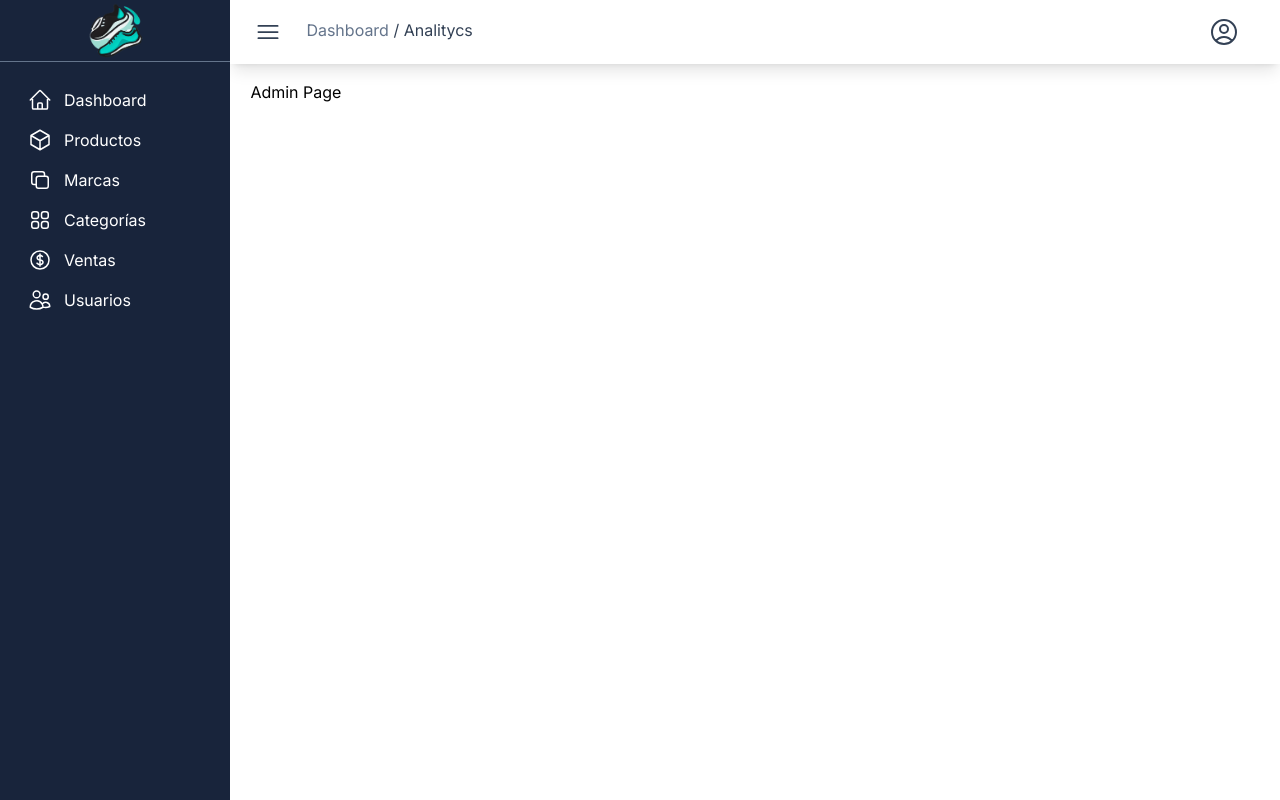
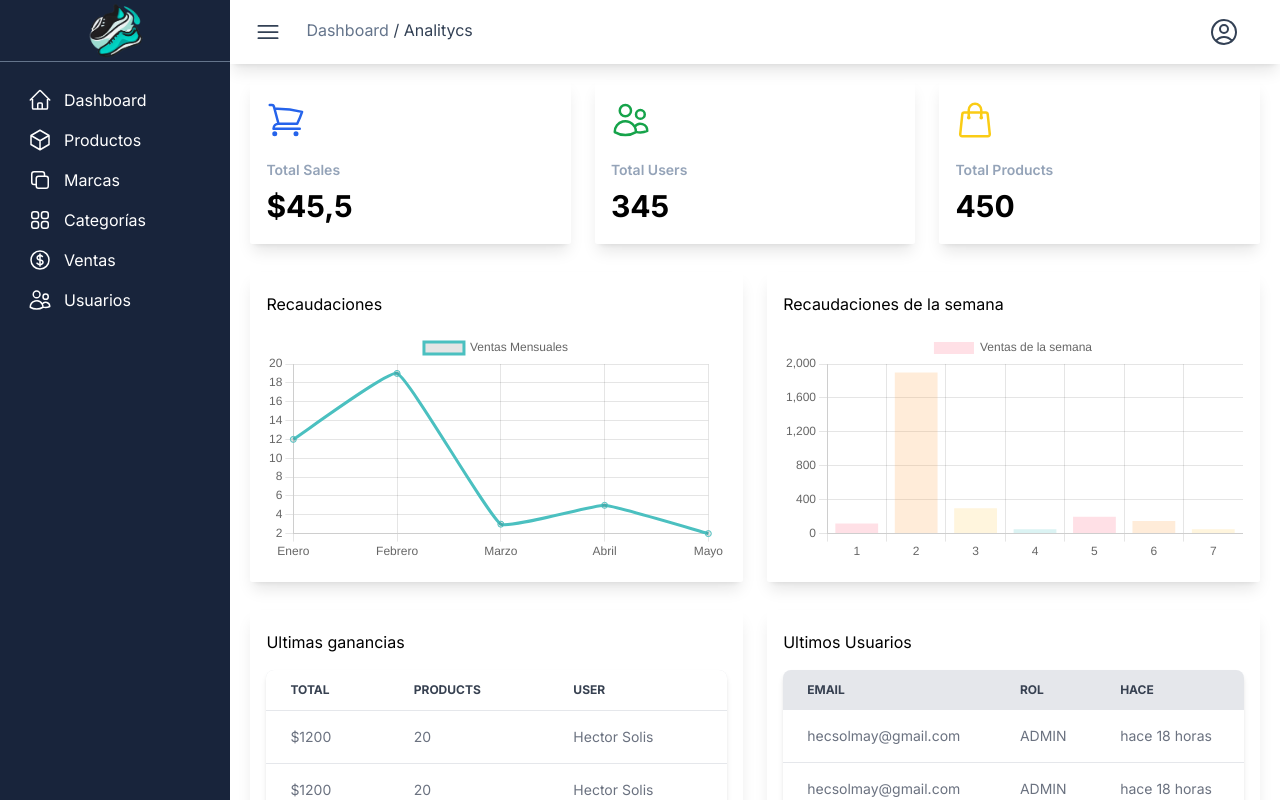
Before and after one commit to hecsolmay/walkstyle-web, a Next.js app: page /admin in a window 1280 px wide. Built offline with nearby package versions, Linux system fonts and the light colour scheme.

Commit message:
add admin dashboard format

```diff
--- a/src/app/admin/page.tsx
+++ b/src/app/admin/page.tsx
@@ -1,3 +1,108 @@
+import LineChart from '@/components/admin/line-chart'
+import DashboardCard from '@/components/admin/dashboard-card'
+import { ShoppingBag, ShoppingCartIcon, UsersPairIcon } from '@/components/icons'
+import { TBody, TD, TH, THead, TR, Table } from '@/components/table'
+import BarChart from '@/components/admin/bar-chart'
+
 export default function AdminPage () {
-  return <h1>Admin Page</h1>
+  return (
+    <div className='flex flex-col gap-7'>
+      <div className='grid grid-cols-1 gap-4 md:grid-cols-2 md:gap-6 xl:grid-cols-3'>
+        <DashboardCard title="Total Sales" info="$45,5">
+          <ShoppingCartIcon className='h-10 w-10 text-blue-600'/>
+        </DashboardCard>
+        <DashboardCard title="Total Users" info="345">
+          <UsersPairIcon className='h-10 w-10 text-green-600'/>
+        </DashboardCard>
+        <DashboardCard title="Total Products" info="450">
+          <ShoppingBag className='h-10 w-10 text-yellow-400'/>
+        </DashboardCard>
+      </div>
+
+      <div className='grid grid-cols-1 gap-4 md:grid-cols-2 md:gap-6'>
+        <div className='rounded-sm bg-white px-4 py-5 shadow-lg'>
+          <div className='flex flex-col gap-4'>
+            <h3>Recaudaciones</h3>
+            <LineChart />
+          </div>
+        </div>
+        <div className='rounded-sm bg-white px-4 py-5 shadow-lg'>
+          <div className='flex flex-col gap-4'>
+            <h3>Recaudaciones de la semana</h3>
+            <BarChart />
+          </div>
+        </div>
+      </div>
+
+      <div className='grid grid-cols-1 gap-4 md:grid-cols-2 md:gap-6'>
+        <div className='rounded-sm bg-white px-4 py-5 shadow-lg'>
+          <div className="flex flex-col gap-4">
+            <h3>Ultimas ganancias</h3>
+            <Table>
+              <THead>
+                <TR>
+                  <TH>Total</TH>
+                  <TH>Products</TH>
+                  <TH>User</TH>
+                </TR>
+
+              </THead>
+              <TBody>
+                <TR>
+                  <TD>$1200</TD>
+                  <TD>20</TD>
+                  <TD>Hector Solis</TD>
+                </TR>
+                <TR>
+                  <TD>$1200</TD>
+                  <TD>20</TD>
+                  <TD>Hector Solis</TD>
+                </TR>
+                <TR>
+                  <TD>$1200</TD>
+                  <TD>20</TD>
+                  <TD>Hector Solis</TD>
+                </TR>
+              </TBody>
+            </Table>
+          </div>
+        </div>
+
+        <div className='rounded-sm bg-white px-4 py-5 shadow-lg'>
+          <div className="flex flex-col gap-4">
+            <h3>Ultimos Usuarios</h3>
+            <Table>
+              <THead>
+                <TH>Email</TH>
+                <TH>Rol</TH>
+                <TH>Hace</TH>
+              </THead>
+              <TBody>
+                <TR>
+                  <TD>hecsolmay@gmail.com</TD>
+                  <TD>ADMIN</TD>
+                  <TD>hace 18 horas</TD>
+                </TR>
+
+                <TR>
+                  <TD>hecsolmay@gmail.com</TD>
+                  <TD>ADMIN</TD>
+                  <TD>hace 18 horas</TD>
+                </TR>
+
+                <TR>
+                  <TD>hecsolmay@gmail.com</TD>
+                  <TD>ADMIN</TD>
+                  <TD>hace 18 horas</TD>
+                </TR>
+
+              </TBody>
+            </Table>
+          </div>
+        </div>
+      </div>
+
+    </div>
+
+  )
 }
```
